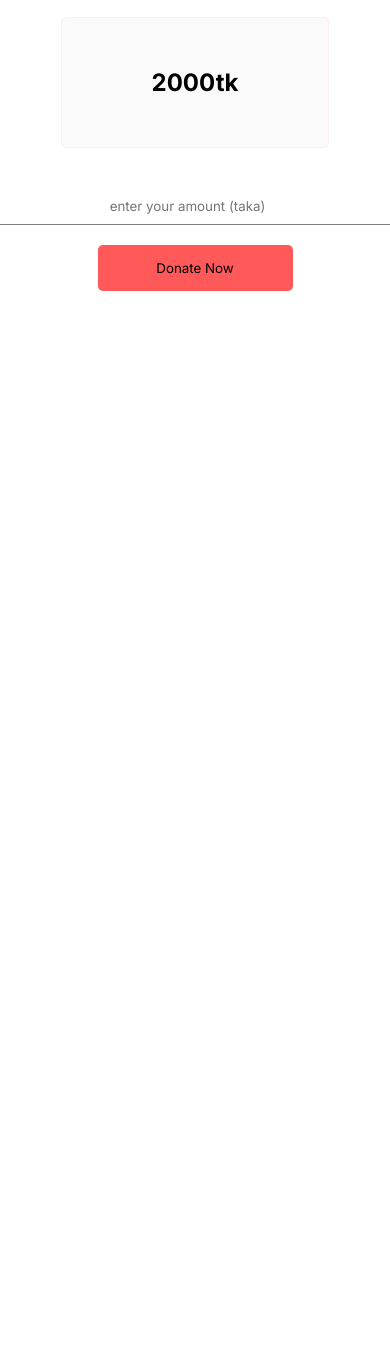
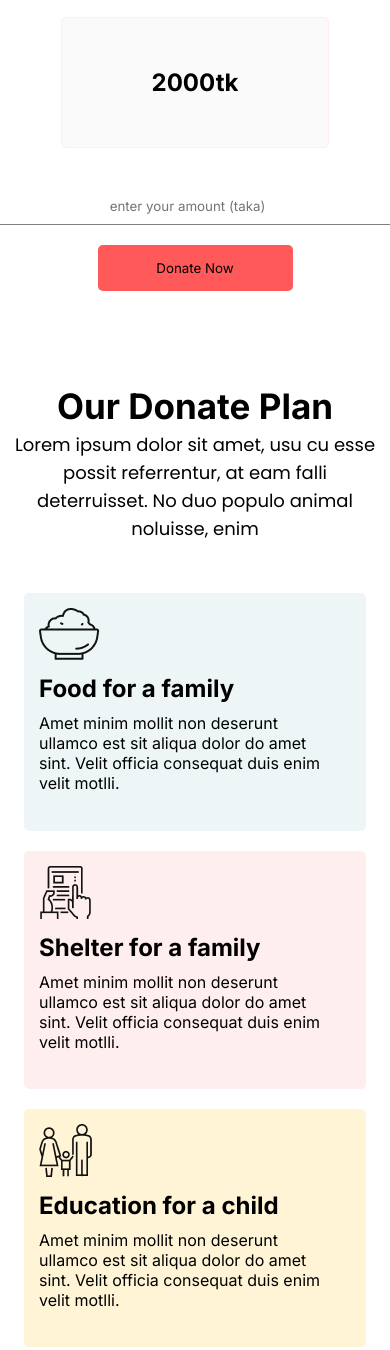
Before and after one commit to B4t33n/donate-today, a plain HTML site: page index.html in a window 390 px wide. Shown: the part 1491-2841 px from the top of the page. Before the commit the page ends 1782 px from the top, so only its background shows below. Drawn offline with Linux system fonts and the light colour scheme.

Commit message:
added donate plan section with responsive

```diff
--- a/index.html
+++ b/index.html
@@ -42,7 +42,32 @@
                     <button class="btn" id="btn" >Donate Now</button>
                 </div>
         </div>
+    </main>
 
-    </main>
+
+    <section class="container">
+        <div class="donate-plan">
+            <h1>Our Donate Plan</h1>
+            <p>Lorem ipsum dolor sit amet, usu cu esse possit referrentur, at eam falli <br> deterruisset. No duo populo animal noluisse, enim</p>
+
+            <div class="donate-plan-card">
+                <div class="plan-card-item">
+                    <img src="icons/food.png" alt="">
+                    <h1>Food for a family</h1>
+                    <p>Amet minim mollit non deserunt <br> ullamco est sit aliqua dolor do amet <br> sint. Velit officia consequat duis enim <br> velit motlli.</p>
+                </div>
+                <div class="plan-card-item" id="card-2" >
+                    <img src="icons/Frame-1.png" alt="">
+                    <h1>Shelter for a family</h1>
+                    <p>Amet minim mollit non deserunt <br> ullamco est sit aliqua dolor do amet <br> sint. Velit officia consequat duis enim <br> velit motlli.</p>
+                </div>
+                <div class="plan-card-item" id="card-3">
+                    <img src="icons/shelter.png" alt="" >
+                    <h1>Education for a child</h1>
+                    <p>Amet minim mollit non deserunt <br> ullamco est sit aliqua dolor do amet <br> sint. Velit officia consequat duis enim <br> velit motlli.</p>
+                </div>
+            </div>
+        </div>
+    </section>
 </body>
 </html>
--- a/style/style.css
+++ b/style/style.css
@@ -122,6 +122,53 @@
     margin: 0 auto;
 }
 
+.donate-plan{
+    margin-top: 90px;
+}
+
+.donate-plan>h1{
+    text-align: center;
+    font-size: 35px;
+    font-weight: 700;
+    line-height: 50px;
+}
+
+.donate-plan>p{
+    text-align: center;
+    font-family: Poppins;
+    font-size: 18px;
+    font-weight: 400;
+    line-height: 28px;
+}
+
+.donate-plan-card{
+    display: flex;
+    justify-content: space-between;
+    align-items: center;
+    margin: 50px 0;
+}
+.plan-card-item{
+    width: 25%;
+    height: 13em;
+    border-radius: 5px;
+    padding: 15px;
+    background: rgba(79, 157, 166, 0.1);
+}
+.plan-card-item>h1{
+    margin: 10px 0;
+}
+
+#card-2{
+    background: rgba(255, 89, 89, 0.1);
+}
+
+#card-3{
+    background: rgb(255, 244, 214);
+}
+
+
+
+
 
 /* responsive for mobile device */
 
@@ -144,4 +191,12 @@
     #btn{
         width: 50%;
     }
+
+    .donate-plan-card{
+        flex-direction: column;
+        gap: 20px;
+    }
+    .plan-card-item{
+        width: 80%;
+    }
 }
```
